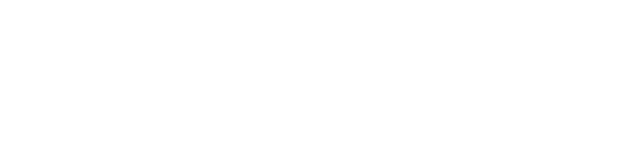
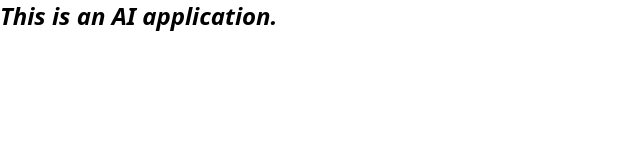
Before and after one commit to R-Tedy/sted_ai_blog_builder, a website: page frontend/index.html in a window 1280 px wide. Shown: the whole page, without its empty margins (0-640 px from the left). Drawn offline with Linux system fonts and the light colour scheme.

Commit message:
tailwindcss set-up

```diff
--- a/frontend/index.html
+++ b/frontend/index.html
@@ -3,9 +3,12 @@
 <head>
   <meta charset="UTF-8">
   <meta name="viewport" content="width=device-width, initial-scale=1.0">
-  <title>Document</title>
+  <link rel="stylesheet" href="./output.css">
+  <title>AI Builder</title>
 </head>
 <body>
-
+  <h1 class="text-2xl font-bold italic">
+    This is an AI application.
+  </h1>
 </body>
 </html>
--- /dev/null
+++ b/frontend/input.css
@@ -0,0 +1 @@
+@import 'tailwindcss'
--- /dev/null
+++ b/frontend/package.json
@@ -0,0 +1,6 @@
+{
+  "dependencies": {
+    "@tailwindcss/cli": "^4.1.11",
+    "tailwindcss": "^4.1.11"
+  }
+}
```
Also changed, not shown: frontend/output.css (added), 1 other file.
